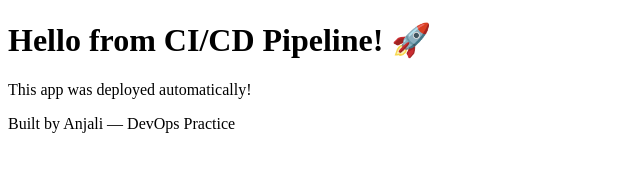
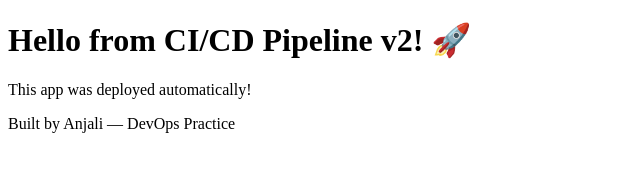
Before and after one commit to Anjali-practice/cicd-practice, a plain HTML site: page index.html in a window 1280 px wide. Shown: the whole page, without its empty margins (0-640 px from the left). Drawn offline with Linux system fonts and the light colour scheme.

Commit message:
feat:update heading to v2

```diff
--- a/index.html
+++ b/index.html
@@ -4,7 +4,7 @@
     <title>CI/CD Practice</title>
   </head>
   <body>
-    <h1>Hello from CI/CD Pipeline! 🚀</h1>
+    <h1>Hello from CI/CD Pipeline v2! 🚀</h1>
     <p>This app was deployed automatically!</p>
     <p>Built by Anjali — DevOps Practice</p>
   </body>
```
